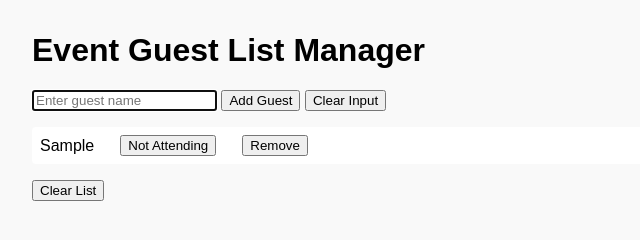
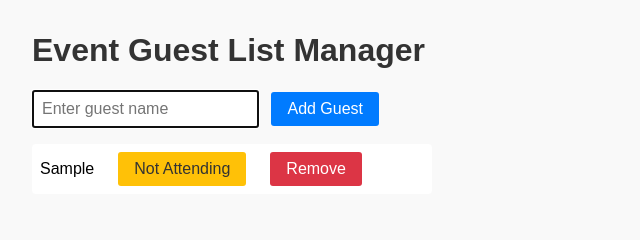
Before and after one commit to morriskaria/code-challenge-2, a plain HTML site: page index.html in a window 1280 px wide. Both pictures are taken after typing "Sample" into the empty fields and a click on the button "Add Guest". Shown: the whole page, without its empty margins (0-640 px from the left). Drawn offline with Linux system fonts and the light colour scheme.

Commit message:
this is a my7 last commit

```diff
--- a/index.html
+++ b/index.html
@@ -10,10 +10,8 @@
     <form id="guest-form">
         <input id="guest-name" type="text" placeholder="Enter guest name" required />
         <button type="submit">Add Guest</button>
-        <button type="button" id="clear-input-btn">Clear Input</button>
     </form>
     <ul id="guest-list"></ul>
-    <button type="button" id="clearlist-btn">Clear List</button>
-    <script src="./src.js"></script>
+    <script src="src.js"></script>
 </body>
 </html>
--- a/src.js
+++ b/src.js
@@ -1,8 +1,6 @@
 const guestNameInput = document.getElementById('guest-name');
 const guestList = document.getElementById('guest-list');
 const guestForm = document.getElementById('guest-form');
-const clearInputBtn = document.getElementById('clear-input-btn');
-const clearListBtn = document.getElementById('clearlist-btn');
 
 guestForm.addEventListener('submit', function (e) {
     e.preventDefault();
@@ -55,14 +53,3 @@ guestForm.addEventListener('submit', function (e) {
     guestNameInput.value = '';
     guestNameInput.focus();
 });
-
-// Clear input box
-clearInputBtn.onclick = function () {
-    guestNameInput.value = '';
-    guestNameInput.focus();
-};
-
-// Clear guest list
-clearListBtn.onclick = function () {
-    guestList.innerHTML = '';
-};
--- a/style.css
+++ b/style.css
@@ -1,14 +1,39 @@
 body {
     font-family: Arial, sans-serif;
+    background: #f9f9f9;
     margin: 2em;
-    background: #f9f9f9;
+}
+h1 {
+    color: #333;
 }
 form {
     margin-bottom: 1em;
 }
+#guest-name {
+    padding: 0.5em;
+    font-size: 1em;
+}
+button {
+    padding: 0.5em 1em;
+    margin-left: 0.5em;
+    font-size: 1em;
+    border: none;
+    border-radius: 3px;
+    background: #007bff;
+    color: white;
+    cursor: pointer;
+}
+button.delete-btn {
+    background: #dc3545;
+}
+button.rsvp-btn {
+    background: #ffc107;
+    color: #333;
+}
 #guest-list {
     list-style: none;
     padding: 0;
+    max-width: 400px;
 }
 #guest-list li {
     background: #fff;
@@ -23,6 +48,3 @@ form {
     color: green;
     font-weight: bold;
 }
-.rsvp-btn, .delete-btn {
-    margin-left: 10px;
-}
```
